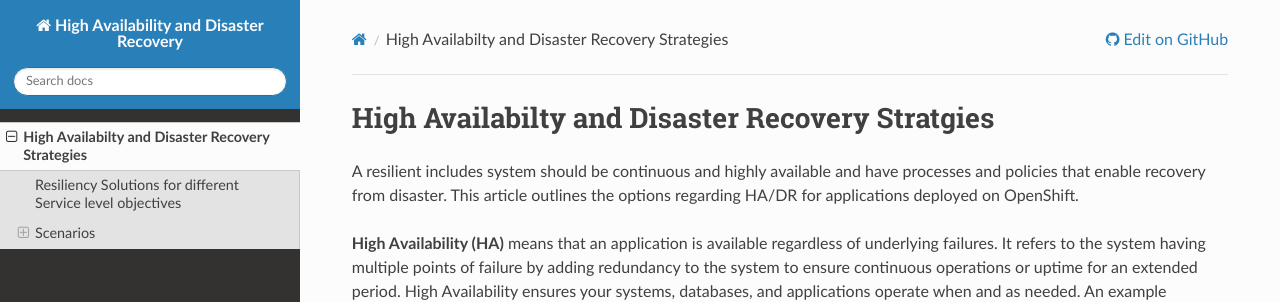
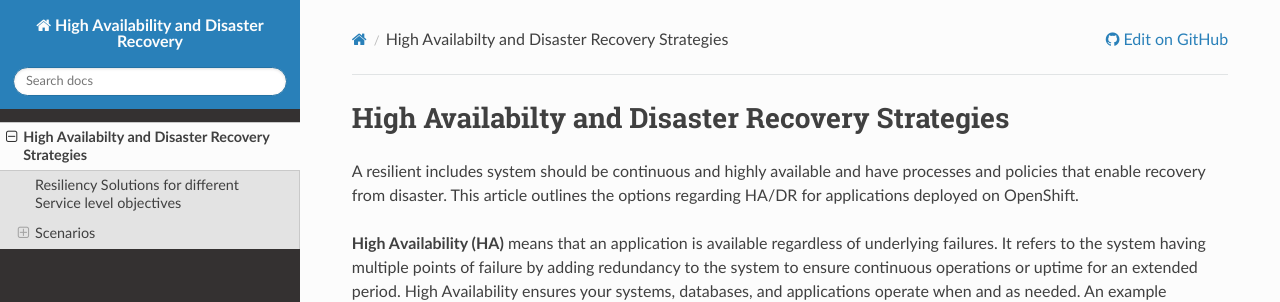
Before and after one commit to ibmmaximo/HADR, an MkDocs documentation site: the page built from docs/index.md, in a window 1280 px wide and 900 px high. Shown: the top 302 px of the window. Built offline with MkDocs 1.6.1, drawn with Linux system fonts in a browser that asks for light colours; nearby versions of some CDN libraries.

Commit message:
Update index.md

```diff
--- a/docs/index.md
+++ b/docs/index.md
@@ -1,4 +1,4 @@
-# High Availabilty and Disaster Recovery Stratgies
+# High Availabilty and Disaster Recovery Strategies
 A resilient includes system should be continuous and highly available and have processes and policies that enable recovery from disaster. This article outlines the   options regarding HA/DR for applications deployed on OpenShift.
 
 **High Availability (HA)** means that an application is available regardless of underlying failures. It refers to the system having multiple points of failure by adding redundancy to the system to ensure continuous operations or uptime for an extended period. High Availability ensures your systems, databases, and applications operate when and as needed. An example scenario where high availability comes into play is when a node fails, and Kubernetes reschedules any lost pods to surviving nodes.
```
